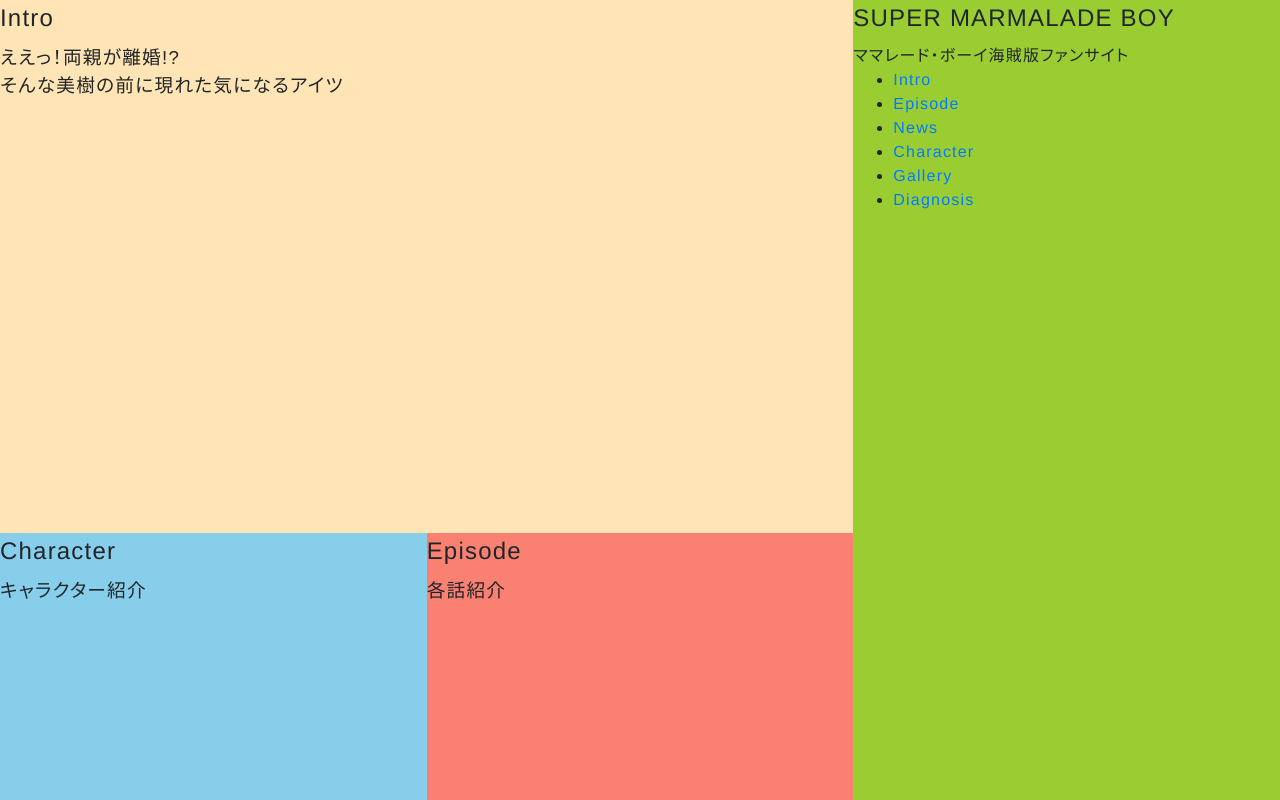
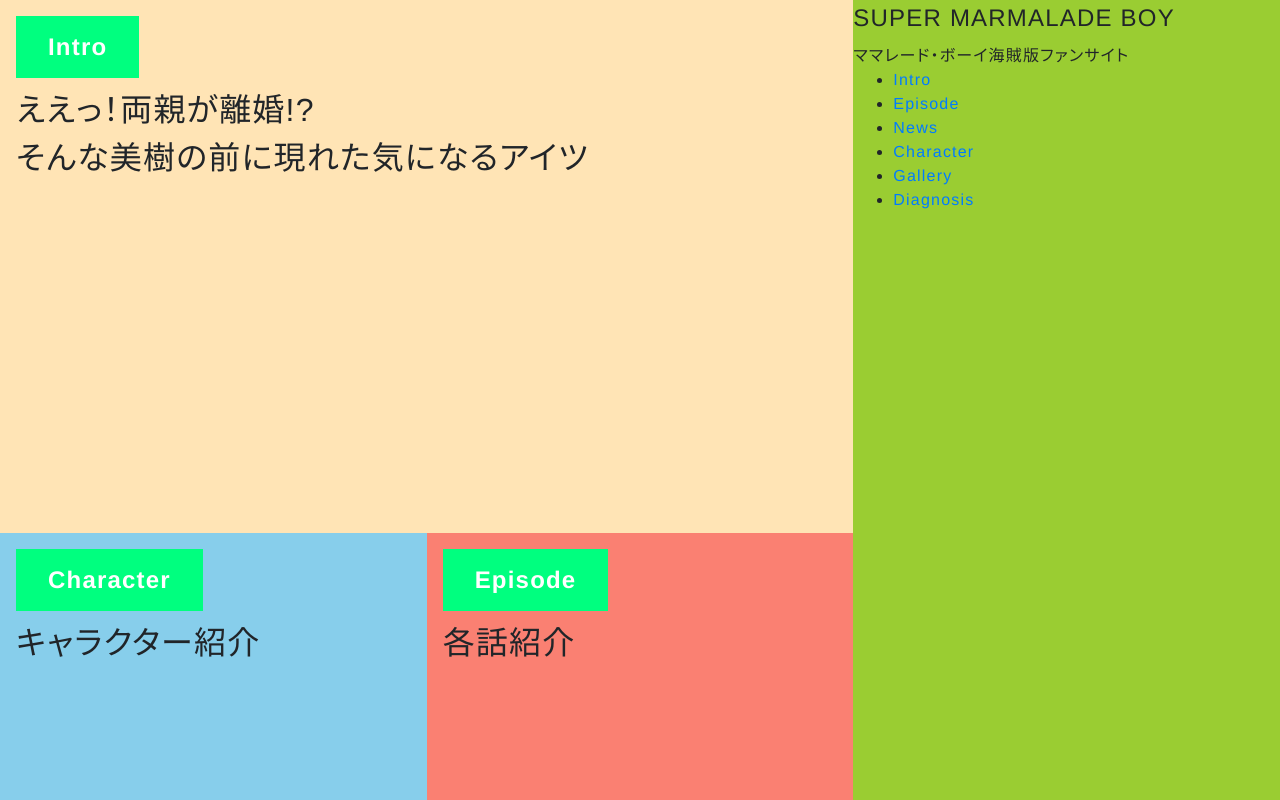
Before and after one commit to pome-ta/mama-oji, a plain HTML site: page index.html in a window 1280 px wide. Drawn offline with Linux system fonts and the light colour scheme.

Commit message:
section add

```diff
--- a/css/style.css
+++ b/css/style.css
@@ -76,3 +76,23 @@
 .chracter {
   background: skyblue;
 }
+
+/*
+ * section 内調整
+ */
+section {
+  padding: 1rem;
+}
+
+ section h2 {
+   display: inline-block;
+   color: #fff;
+   font-weight: bold;
+   background: springgreen;
+   padding: .8rem 2rem;
+ }
+
+ section span {
+   display: block;
+   font-size: 2rem;
+ }
--- a/index.html
+++ b/index.html
@@ -26,21 +26,25 @@
         </ul>
     </div>
     </nav>
-    <div class="intro">
+    <section class="intro">
       <h2>Intro</h2>
-      <h3>
+      <span>
         ええっ！両親が離婚!?<br>
         そんな美樹の前に現れた気になるアイツ
-      </h3>
-    </div>
-    <div class="chracter">
+      </span>
+    </section>
+    <section class="chracter">
       <h2>Character</h2>
-      <h3>キャラクター紹介</h3>
-    </div>
-    <div class="episode">
+      <span>
+        キャラクター紹介
+      </span>
+    </section>
+    <section class="episode">
       <h2>Episode</h2>
-      <h3>各話紹介</h3>
-    </div>
+      <span>
+        各話紹介
+      </span>
+    </section>
   </div>
 </body>
 
```
Also changed, not shown: 1 other file.
